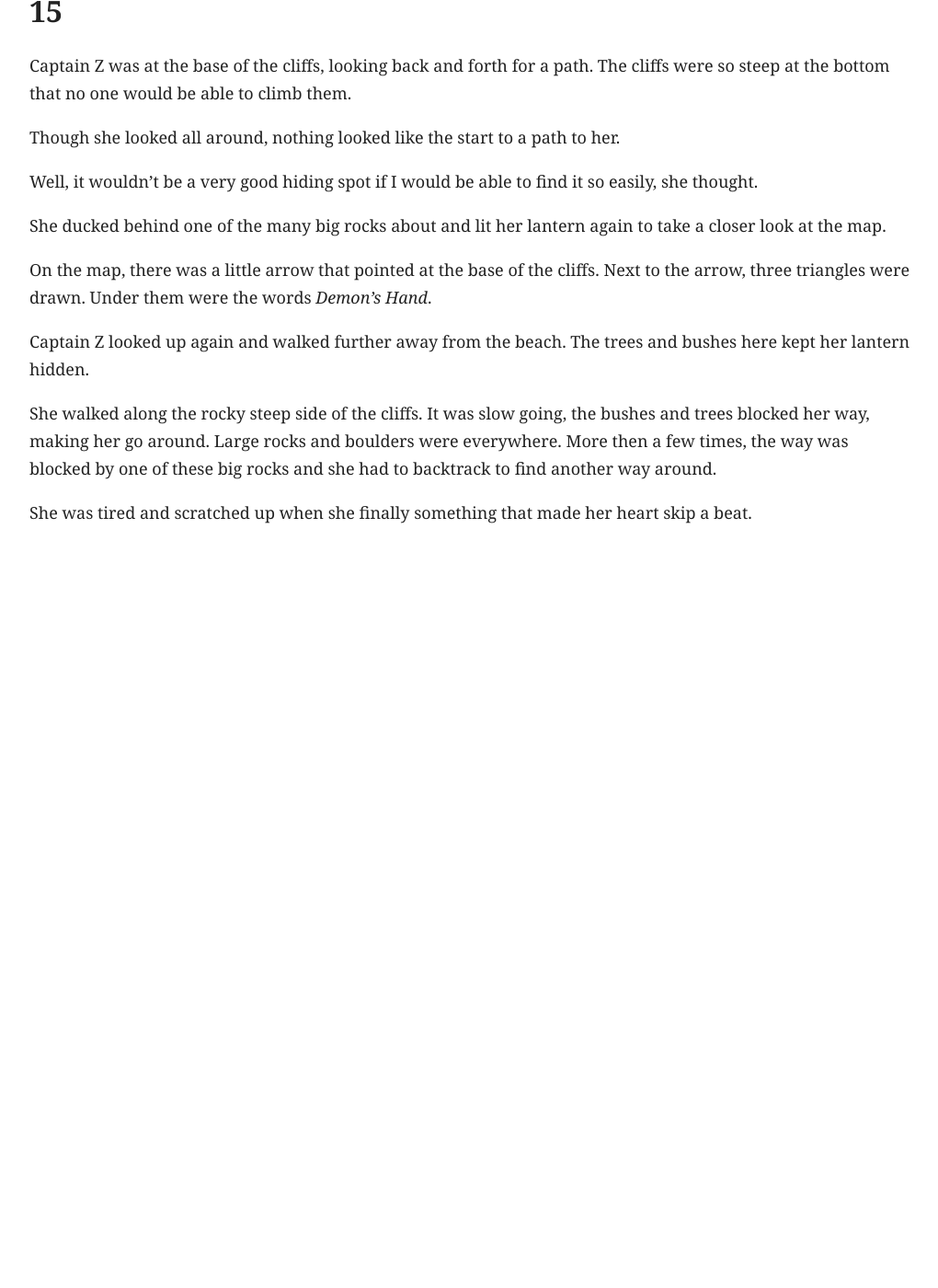
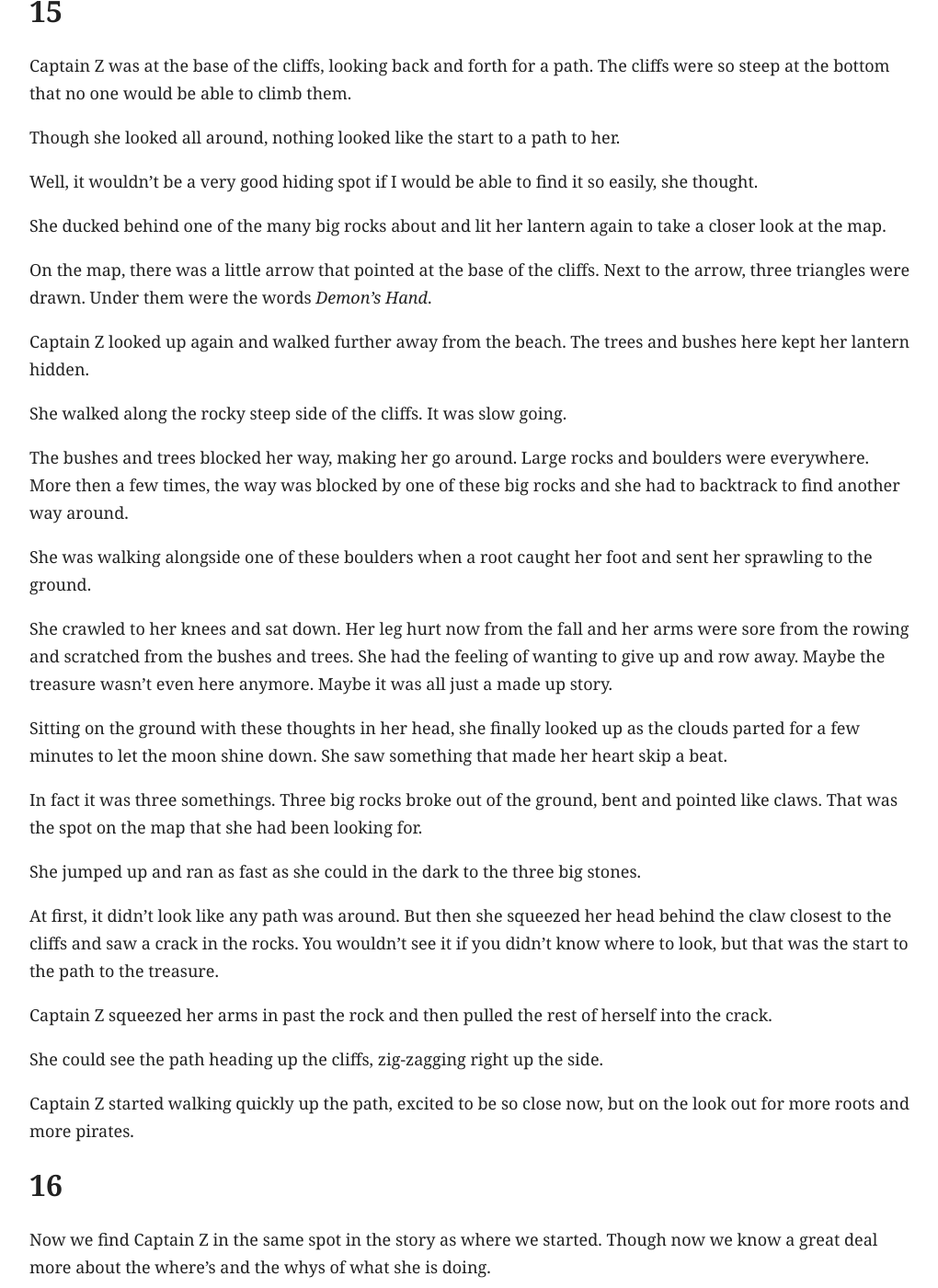
Before and after one commit to vlandham/captain_z, a Jekyll site: the page built from _posts/2014-08-11-captain_z.md, in a window 1280 px wide and 1400 px high, scrolled down 13507 px. Shown: the whole window at 92% size, without its empty margins (128-1148 px from the left). Built offline with Jekyll 4.4.1, drawn with Linux system fonts in a browser that asks for light colours; some web fonts are replaced; before the commit the page ends 14137 px from its top, so only the background shows below that; some of the changed text lies outside the part shown.

Commit message:
the path is found

```diff
--- a/_posts/2014-08-11-captain_z.md
+++ b/_posts/2014-08-11-captain_z.md
@@ -357,6 +357,43 @@ On the map, there was a little arrow that pointed at the base of the cliffs. Nex
 
 Captain Z looked up again and walked further away from the beach. The trees and bushes here kept her lantern hidden.
 
-She walked along the rocky steep side of the cliffs. It was slow going, the bushes and trees blocked her way, making her go around. Large rocks and boulders were everywhere. More then a few times, the way was blocked by one of these big rocks and she had to backtrack to find another way around.
+She walked along the rocky steep side of the cliffs. It was slow going.
 
-She was tired and scratched up when she finally something that made her heart skip a beat.
+The bushes and trees blocked her way, making her go around. Large rocks and boulders were everywhere. More then a few times, the way was blocked by one of these big rocks and she had to backtrack to find another way around.
+
+She was walking alongside one of these boulders when a root caught her foot and sent her sprawling to the ground.
+
+She crawled to her knees and sat down. Her leg hurt now from the fall and her arms were sore from the rowing and scratched from the bushes and trees. She had the feeling of wanting to give up and row away. Maybe the treasure wasn't even here anymore. Maybe it was all just a made up story.
+
+Sitting on the ground with these thoughts in her head, she finally looked up as the clouds parted for a few minutes to let the moon shine down. She saw something that made her heart skip a beat.
+
+In fact it was three somethings. Three big rocks broke out of the ground, bent and pointed like claws. That was the spot on the map that she had been looking for.
+
+She jumped up and ran as fast as she could in the dark to the three big stones.
+
+At first, it didn't look like any path was around. But then she squeezed her head behind the claw closest to the cliffs and saw a crack in the rocks. You wouldn't see it if you didn't know where to look, but that was the start to the path to the treasure.
+
+Captain Z squeezed her arms in past the rock and then pulled the rest of herself into the crack.
+
+She could see the path heading up the cliffs, zig-zagging right up the side.
+
+Captain Z started walking quickly up the path, excited to be so close now, but on the look out for more roots and more pirates.
+
+# 16
+
+
+Now we find Captain Z in the same spot in the story as where we started. Though now we know a great deal more about the where's and the whys of what she is doing.
+
+Captain Spears and his men are rowing fast to reach the island and start the search for the thief pirate.
+
+Captain Z is well on her way to finding out what secrets castle island really hold.
+
+And now there is this mysterious note with its mysterious letters. It was belonging to Captain Spears. Now it is the pocket of Captain Zephyr. But as to what it says or who it's from, that we have no idea.
+
+Will captain spears find our hero, captain z?
+
+Will she find the treasure and escape somehow?
+
+I don't know. All we can do is keep reading and hope against hope that everything will turn out alright.
+
+# 17
```
Also changed, not shown: out/captain_z.md (+39 -2 lines), 1 other file.
